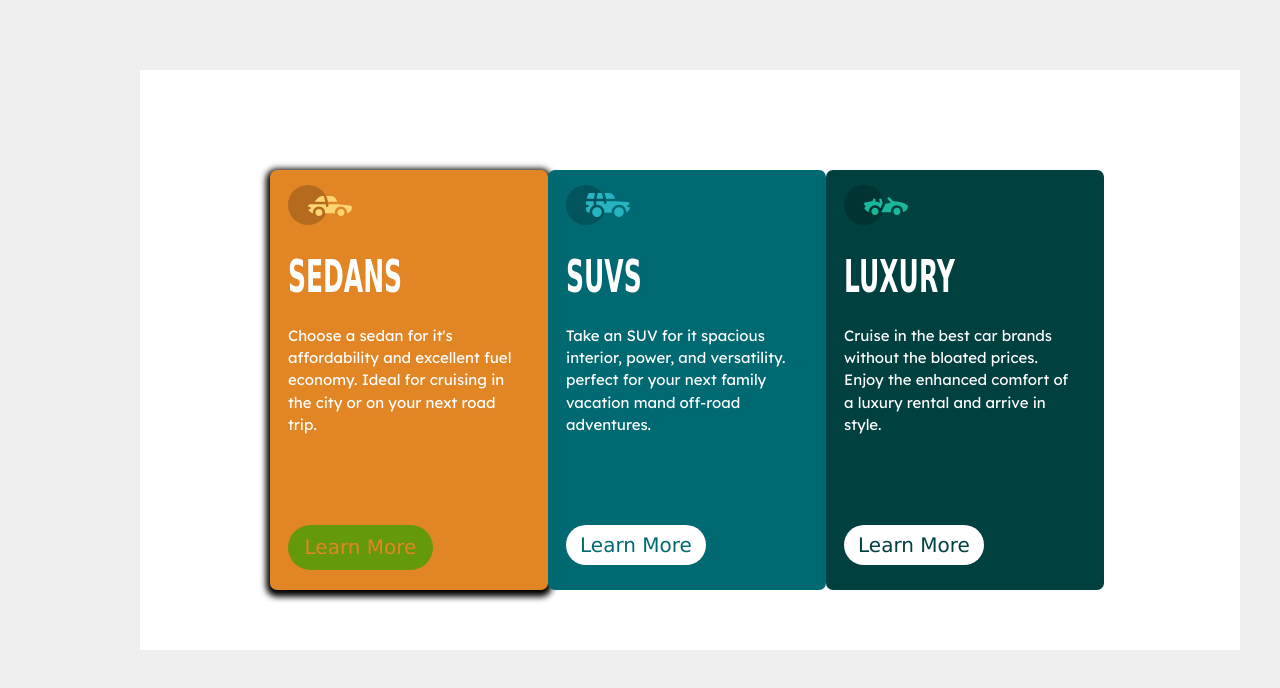
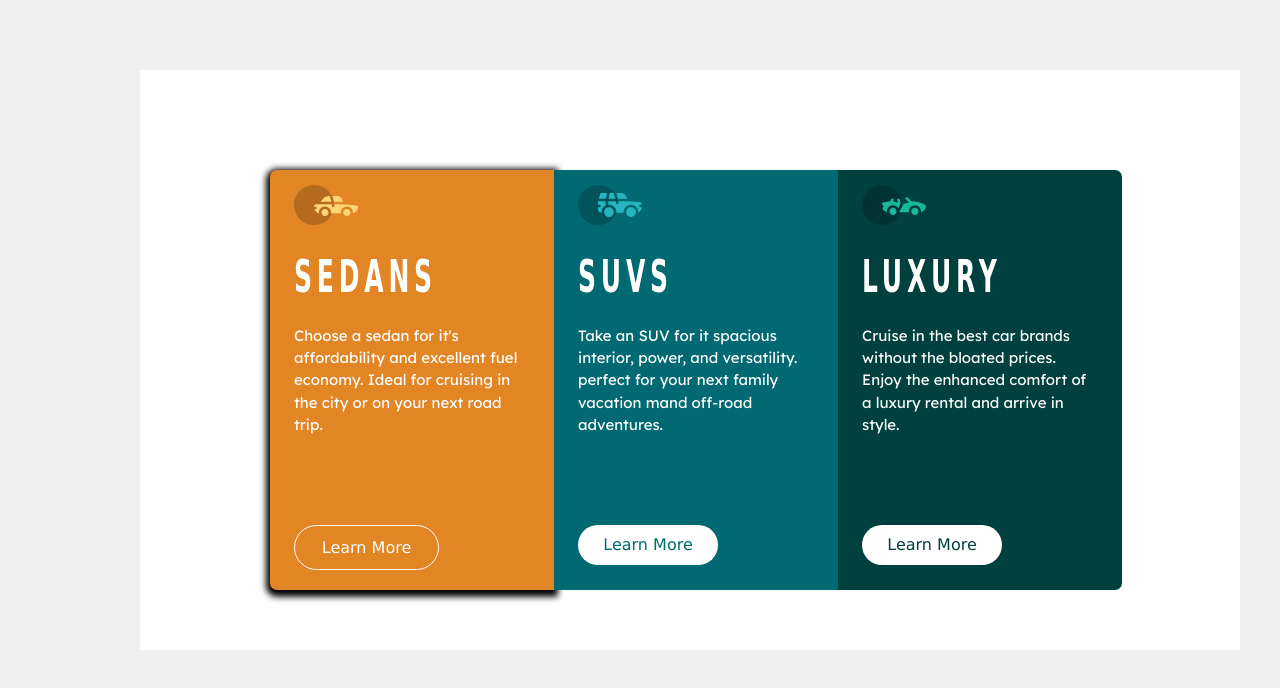
Before and after one commit to clementrugwiro/cards, a plain HTML site: page index.html in a window 1280 px wide. In both pictures the pointer is over the input 358 px from the left and 544 px from the top of the page. Drawn offline with Linux system fonts and the light colour scheme.

Commit message:
first file update

```diff
--- a/index.css
+++ b/index.css
@@ -28,14 +28,13 @@ p{
 }
 .card{
 
-    padding-left: 18px;
+    padding-left: 1.5rem;
     padding-right: 10px;
     text-align: left;
     width: 250px;
     height: 420px;
     justify-self: center;
     color: white;
-    border-radius: 7px;
     border: none;
 }
 .card:hover{
@@ -49,6 +48,7 @@ h4{
     font-weight: 700;
     font-family: 'big shoulders display', cursive;
     transform: scaleY(1.8);
+    letter-spacing: 0.3rem;
 
 }
 
@@ -59,12 +59,16 @@ h4{
 }
 #card1{
 background-color: rgb(226, 133, 37);
+border-top-left-radius: 7px;
+border-bottom-left-radius: 7px;
 }
 #card2{
     background-color: rgb(1, 105, 114);
 }
 #card3{
     background-color: rgb(0, 64, 63);
+    border-top-right-radius: 7px;
+    border-bottom-right-radius:7px ;
 }
 
 .btn{
@@ -74,15 +78,33 @@ background-color: rgb(226, 133, 37);
     width: 140px;
     border-radius: 49px;
     font-weight: 500;
-    font-size: 20px;
+    font-size: 16px;
     font-family: 'Lucida Sans', 'Lucida Sans Regular', 'Lucida Grande', 'Lucida Sans Unicode', Geneva, Verdana, sans-serif;
     background-color: white;
     padding: 10px auto;
 }
-.btn:hover{
+#btn1:hover{
     height: 45px;
     width: 145px;
-    background-color: rgb(99, 153, 11);
+    background-color: rgb(226, 133, 37);
+    border: 1.8px solid white;
+    color: white;
+    cursor: pointer;
+}
+#btn2:hover{
+    height: 45px;
+    width: 145px;
+    background-color: rgb(1, 105, 114);
+    border: 1.8px solid white;
+    color: white;
+    cursor: pointer;
+}
+#btn3:hover{
+    height: 45px;
+    width: 145px;
+    background-color: rgb(0, 64, 63);
+    border: 1.8px solid white;
+    color: white;
     cursor: pointer;
 }
 #btn1{
@@ -101,14 +123,19 @@ background-color: rgb(226, 133, 37);
 }
 .card-container{
     display: inline;
-    background-color: transparent;
-    padding: 10px 10px 10px 10px;
-    margin-left: 5%;
+    /* background-color: grey; */
+    /* padding:
+    justify-conte10px 10px 10px 10px; */
+    margin: 0;
+    justify-content: center;
+    align-items: center;
+
 
 }
 .card{
     width: 200px;
     height: 400px;
+    margin-left: -35%;
 }
 
 }
--- a/index.html
+++ b/index.html
@@ -8,6 +8,7 @@
     <link rel="preconnect" href="https://fonts.googleapis.com">
 <link rel="preconnect" href="https://fonts.gstatic.com" crossorigin>
 <link href="https://fonts.googleapis.com/css2?family=Lexend+Deca&display=swap" rel="stylesheet">
+<link rel="shortcut icon" href="./images/favicon-32x32.png" type="image/x-icon">
     <title>cards</title>
 </head>
 <body>
```
Also changed, not shown: images/favicon-32x32.png (added).
